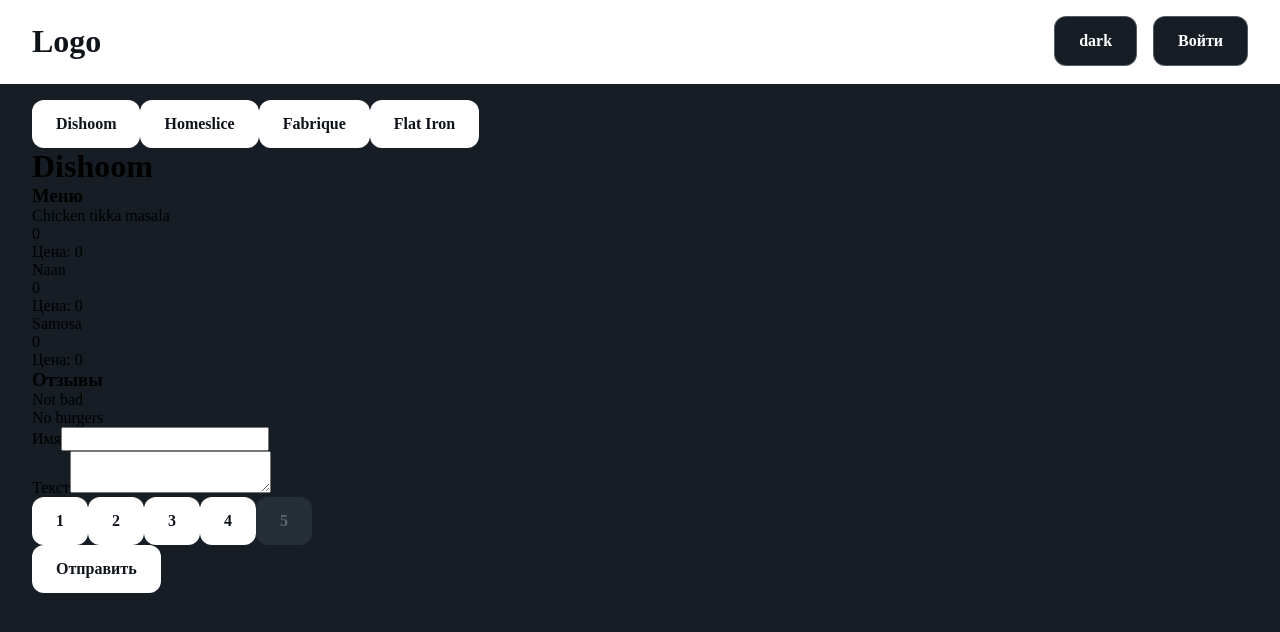
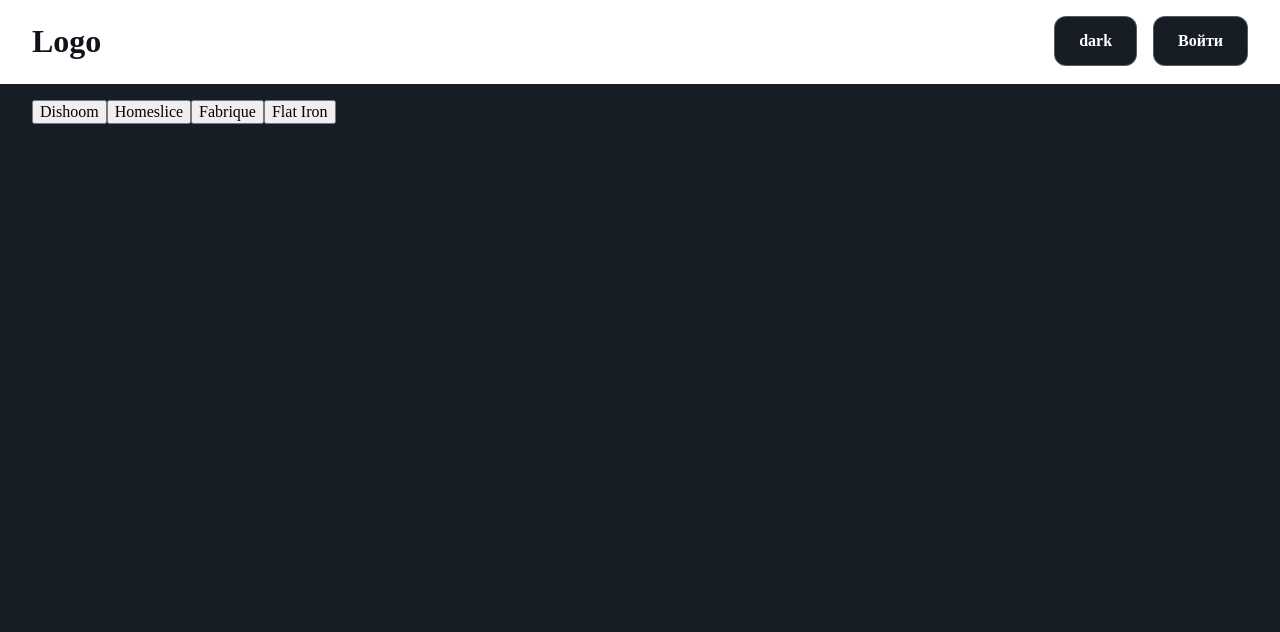
Before and after one commit to Kirill-Lalov/react-2024-05-13, a React (Vite) app: page / in a window 1280 px wide. Shown: the top 632 px of the page. Built offline with nearby package versions, Linux system fonts and the light colour scheme.

Commit message:
Исправлен компонент Tabs

```diff
--- /dev/null
+++ b/src/components/RestaurantTab/RestaurantTab.tsx
@@ -0,0 +1,19 @@
+import { FC } from 'react';
+
+import { useAppSelector } from '@redux/store';
+
+import { Tab, TabProps } from '@components/Tab';
+
+export type RestaurantTabProps = Pick<TabProps, 'isActive'> & {
+  className?: string;
+  restaurantId: string;
+  onClick: (value: string | undefined) => void;
+};
+
+export const RestaurantTab: FC<RestaurantTabProps> = ({ restaurantId, onClick, ...props }) => {
+  const restaurant = useAppSelector(store => store.restaurants.entities[restaurantId]);
+
+  return (
+    <Tab label={restaurant.name} onClick={() => onClick(restaurant.id)} {...props} />
+  );
+};
--- /dev/null
+++ b/src/components/RestaurantTab/index.ts
@@ -0,0 +1 @@
+export { RestaurantTab, type RestaurantTabProps } from './RestaurantTab';
--- /dev/null
+++ b/src/components/RestaurantTabs/RestaurantTabs.tsx
@@ -0,0 +1,27 @@
+import { FC } from 'react';
+
+import { useAppSelector } from '@redux/store';
+
+import { RestaurantTab } from '@components/RestaurantTab';
+
+export type RestaurantsTabsProps = {
+  className?: string;
+  selectedRestaurantId?: string;
+  onClick: (value: string | undefined) => void;
+};
+
+export const RestaurantTabs: FC<RestaurantsTabsProps> = ({ selectedRestaurantId, onClick }) => {
+  const restaurantsIds = useAppSelector(store => store.restaurants.ids);
+
+  return (
+    <div>
+      {restaurantsIds.map(restaurantId => (
+        <RestaurantTab
+          restaurantId={restaurantId}
+          isActive={selectedRestaurantId === restaurantId}
+          onClick={onClick}
+        />
+      ))}
+    </div>
+  );
+};
--- /dev/null
+++ b/src/components/RestaurantTabs/index.ts
@@ -0,0 +1 @@
+export { RestaurantTabs, type RestaurantsTabsProps } from './RestaurantTabs';
--- a/src/components/Restaurants/Restaurants.tsx
+++ b/src/components/Restaurants/Restaurants.tsx
@@ -1,22 +1,15 @@
 import { FC, useState } from 'react';
 
-import { useAppSelector } from '@redux/store';
-
-import { Tabs, EntryType } from '@components/Tabs';
 import { Restaurant } from '@components/Restaurant';
+import { RestaurantTabs } from '@components/RestaurantTabs';
 
 export const Restaurants: FC = (props) => {
-  const { entities: restaurants, ids: restaurantIds } = useAppSelector(store => store.restaurants);
-  const [selectedRestaurantId, setSelectedRestaurantId] = useState(restaurantIds[0]);
-
-  const entries: EntryType<string>[] = Object.values(restaurants).map(restaurant => (
-    { label: restaurant.name, value: restaurant.id })
-  );
+  const [selectedRestaurantId, setSelectedRestaurantId] = useState<string>();
 
   return (
     <div {...props}>
-      <Tabs entries={entries} onChange={setSelectedRestaurantId} />
-      <Restaurant restaurantId={selectedRestaurantId} />
+      <RestaurantTabs selectedRestaurantId={selectedRestaurantId} onClick={setSelectedRestaurantId} />
+      {selectedRestaurantId !== undefined && <Restaurant restaurantId={selectedRestaurantId} />}
     </div>
   );
 };
--- /dev/null
+++ b/src/components/Tab/Tab.tsx
@@ -0,0 +1,12 @@
+import { FC } from 'react';
+
+export type TabProps = {
+  className?: string;
+  label: string;
+  isActive: boolean;
+  onClick: () => void;
+};
+
+export const Tab: FC<TabProps> = ({ label, isActive, onClick, ...props }) => {
+  return <button disabled={isActive} onClick={onClick} {...props}>{label}</button>;
+};
--- /dev/null
+++ b/src/components/Tab/index.ts
@@ -0,0 +1 @@
+export { Tab, type TabProps } from './Tab';
--- a/src/components/Tabs/Tabs.tsx
+++ /dev/null
@@ -1,21 +0,0 @@
-import { Button } from '@components/Button';
-
-export type TabsProps<T> = {
-  entries: EntryType<T>[];
-  onChange: (value: T) => void;
-};
-
-export type EntryType<T> = {
-  label: string;
-  value: T;
-};
-
-export function Tabs<T>({ entries, onChange, ...props }: TabsProps<T>) {
-  return (
-    <div {...props}>
-      {entries.map(({ label, value }) => (
-        <Button onClick={() => onChange(value)}>{label}</Button>
-      ))}
-    </div>
-  );
-}
--- a/src/components/Tabs/index.ts
+++ /dev/null
@@ -1 +0,0 @@
-export { Tabs, type TabsProps, type EntryType } from './Tabs';
```
